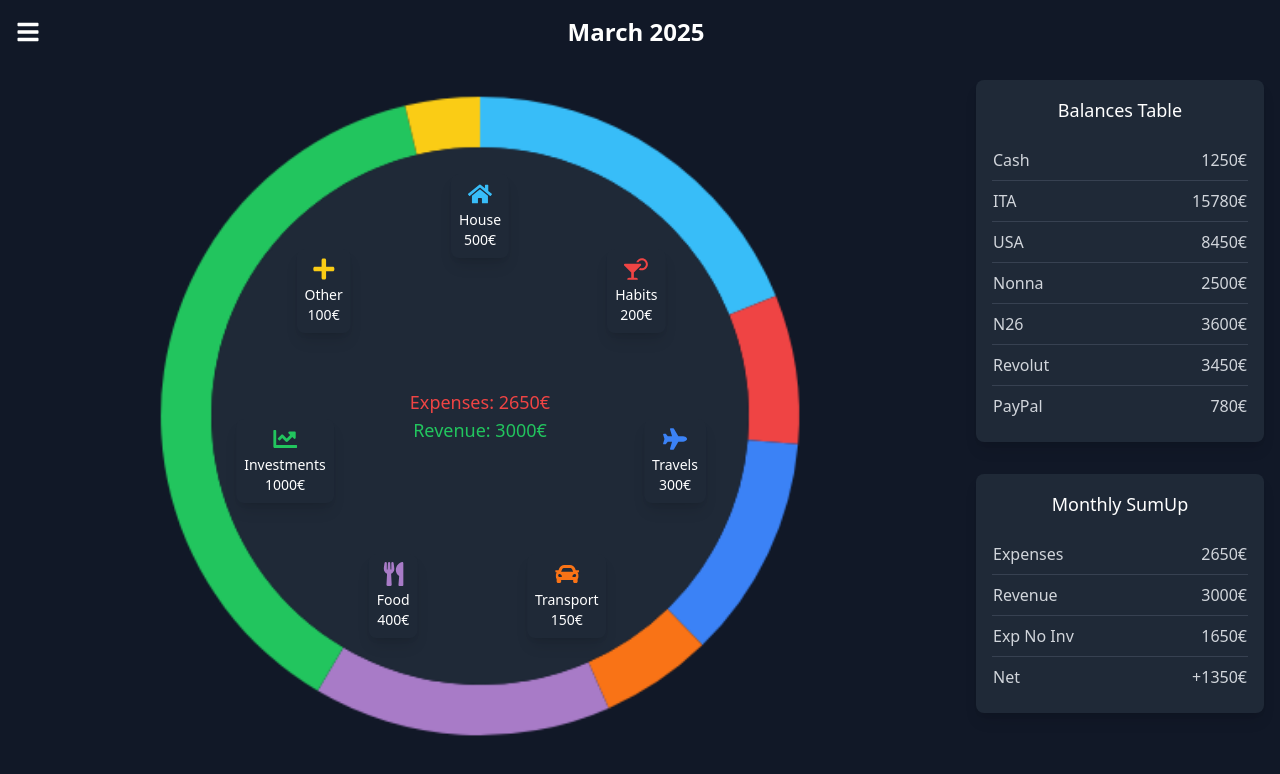
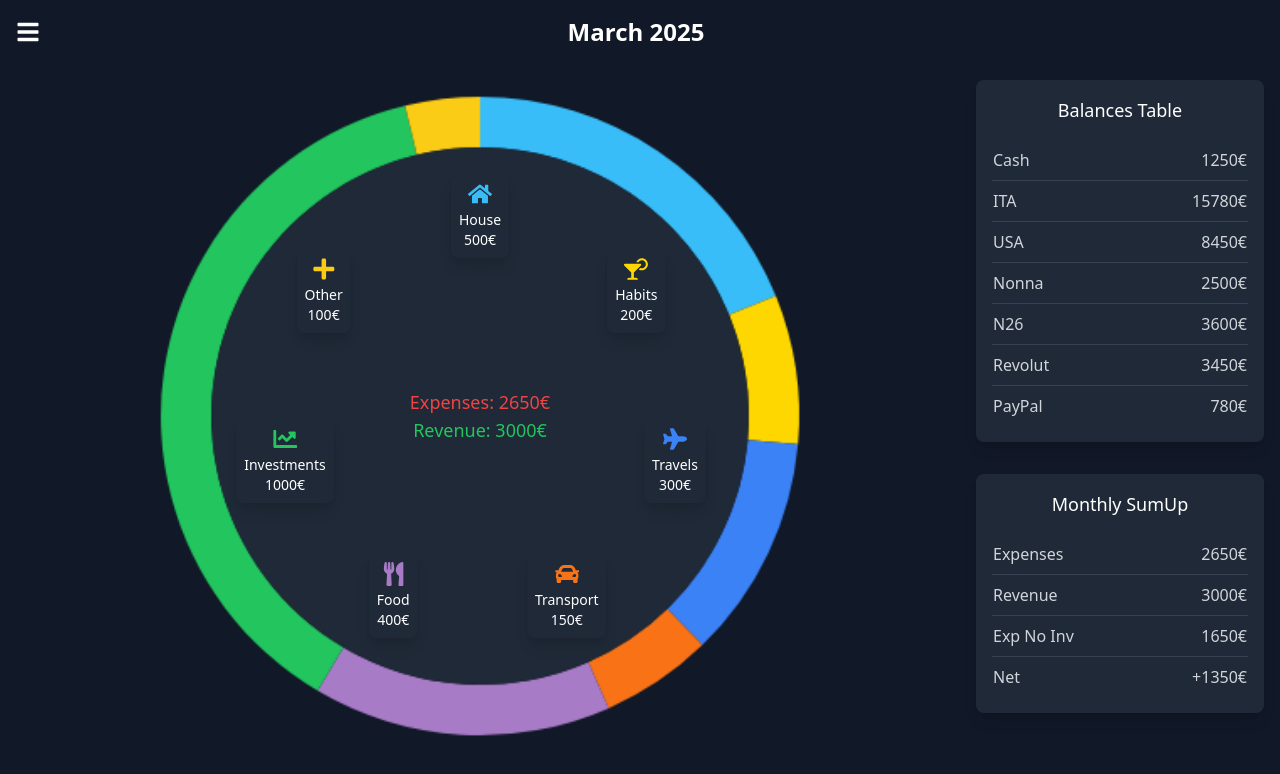
Before and after one commit to FrancescoBini/VoiceExpenseTracker, a Next.js app: page / in a window 1280 px wide. Shown: the top 774 px of the page. Built offline with nearby package versions, Linux system fonts and the light colour scheme.

Commit message:
Changed Habits category color to gold (#FFD700)

```diff
--- a/src/app/components/ExpenseWheel.tsx
+++ b/src/app/components/ExpenseWheel.tsx
@@ -21,7 +21,7 @@ interface ExpenseWheelProps {
 
 const defaultCategories: Category[] = [
   { name: 'Casa', amount: 500, color: '#38BDF8', icon: FaHome },
-  { name: 'Vizi', amount: 200, color: '#EF4444', icon: FaCocktail },
+  { name: 'Vizi', amount: 200, color: '#FFD700', icon: FaCocktail },
   { name: 'Viaggi', amount: 300, color: '#3B82F6', icon: FaPlane },
   { name: 'Mezzi', amount: 150, color: '#F97316', icon: FaCar },
   { name: 'Cibo', amount: 400, color: '#a87bc7', icon: FaUtensils },
--- a/src/app/page.tsx
+++ b/src/app/page.tsx
@@ -12,7 +12,7 @@ const defaultMonthlyData = {
   '2025-03': {
     categories: [
       { name: 'House', amount: 500, color: '#38BDF8', icon: FaHome },
-      { name: 'Habits', amount: 200, color: '#EF4444', icon: FaCocktail },
+      { name: 'Habits', amount: 200, color: '#FFD700', icon: FaCocktail },
       { name: 'Travels', amount: 300, color: '#3B82F6', icon: FaPlane },
       { name: 'Transport', amount: 150, color: '#F97316', icon: FaCar },
       { name: 'Food', amount: 400, color: '#a87bc7', icon: FaUtensils },
@@ -63,6 +63,7 @@ export default function Home() {
 
   // Load data from localStorage on initial render
   useEffect(() => {
+    localStorage.clear(); // Clear all stored data to force new defaults
     const savedData = localStorage.getItem('monthlyData');
     if (savedData) {
       try {
@@ -80,7 +81,7 @@ export default function Home() {
     return monthlyDataState[key as keyof typeof monthlyDataState] || {
       categories: [
         { name: 'House', amount: 0, color: '#38BDF8', icon: FaHome },
-        { name: 'Habits', amount: 0, color: '#EF4444', icon: FaCocktail },
+        { name: 'Habits', amount: 0, color: '#FFD700', icon: FaCocktail },
         { name: 'Travels', amount: 0, color: '#3B82F6', icon: FaPlane },
         { name: 'Transport', amount: 0, color: '#F97316', icon: FaCar },
         { name: 'Food', amount: 0, color: '#a87bc7', icon: FaUtensils },
```
